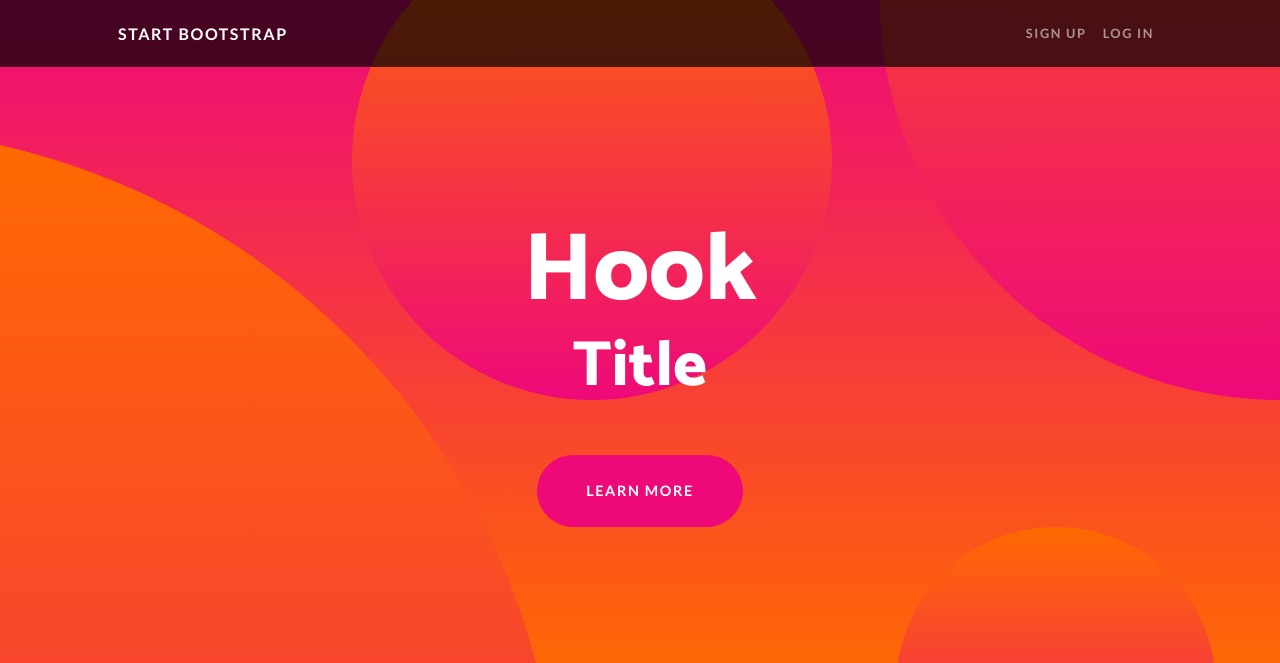
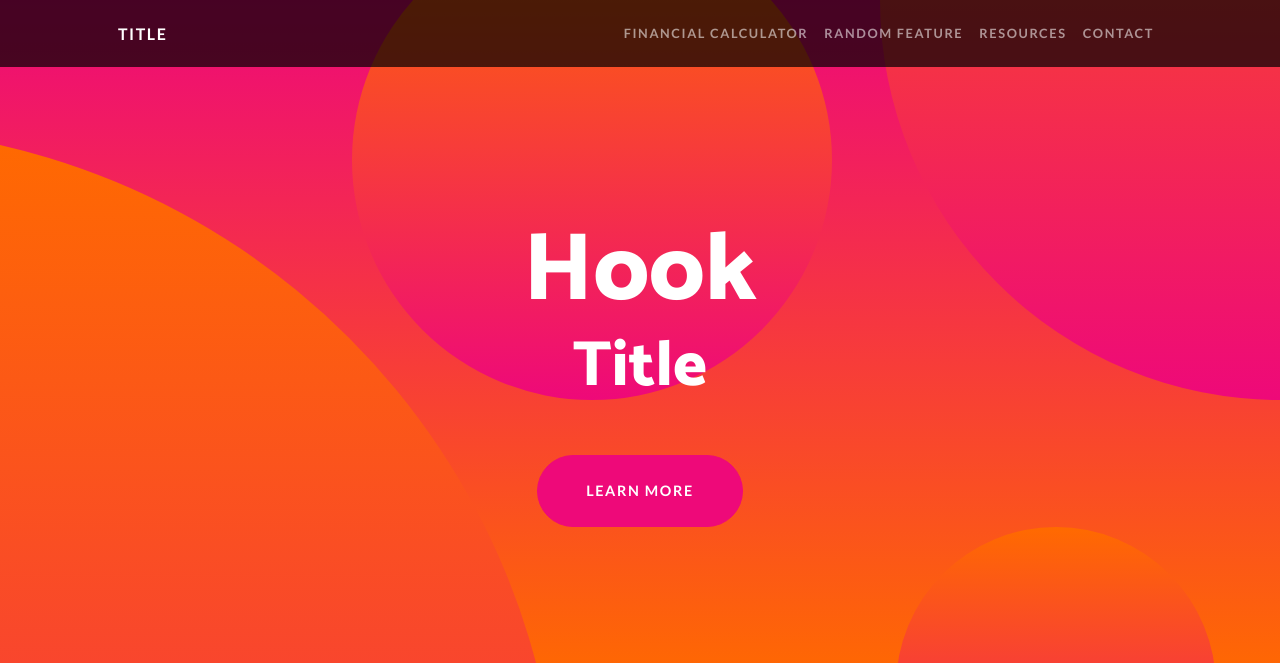
Before and after one commit to DeniseM1717/athenahacks_spring_2023, a website: page dist/index.html in a window 1280 px wide. Shown: the top 663 px of the page. Drawn offline with nearby package versions, Linux system fonts and the light colour scheme.

Commit message:
updating index.html navbar

```diff
--- a/dist/index.html
+++ b/dist/index.html
@@ -20,12 +20,15 @@
         <!-- Navigation-->
         <nav class="navbar navbar-expand-lg navbar-dark navbar-custom fixed-top">
             <div class="container px-5">
-                <a class="navbar-brand" href="#page-top">Start Bootstrap</a>
+                <a class="navbar-brand" href="#page-top">Title</a>
                 <button class="navbar-toggler" type="button" data-bs-toggle="collapse" data-bs-target="#navbarResponsive" aria-controls="navbarResponsive" aria-expanded="false" aria-label="Toggle navigation"><span class="navbar-toggler-icon"></span></button>
                 <div class="collapse navbar-collapse" id="navbarResponsive">
                     <ul class="navbar-nav ms-auto">
-                        <li class="nav-item"><a class="nav-link" href="#!">Sign Up</a></li>
-                        <li class="nav-item"><a class="nav-link" href="#!">Log In</a></li>
+                        <li class="nav-item"><a class="nav-link" href="calculator.html">Financial Calculator</a></li>
+                        <li class="nav-item"><a class="nav-link" href="extraFeature.html">Random Feature</a></li>
+                        <li class="nav-item"><a class="nav-link" href="resources.html">Resources</a></li>
+                        <li class="nav-item"><a class="nav-link" href="#!">Contact</a></li>
+
                     </ul>
                 </div>
             </div>
```
Also changed, not shown: dist/calculator.html (+1 -1 lines).
